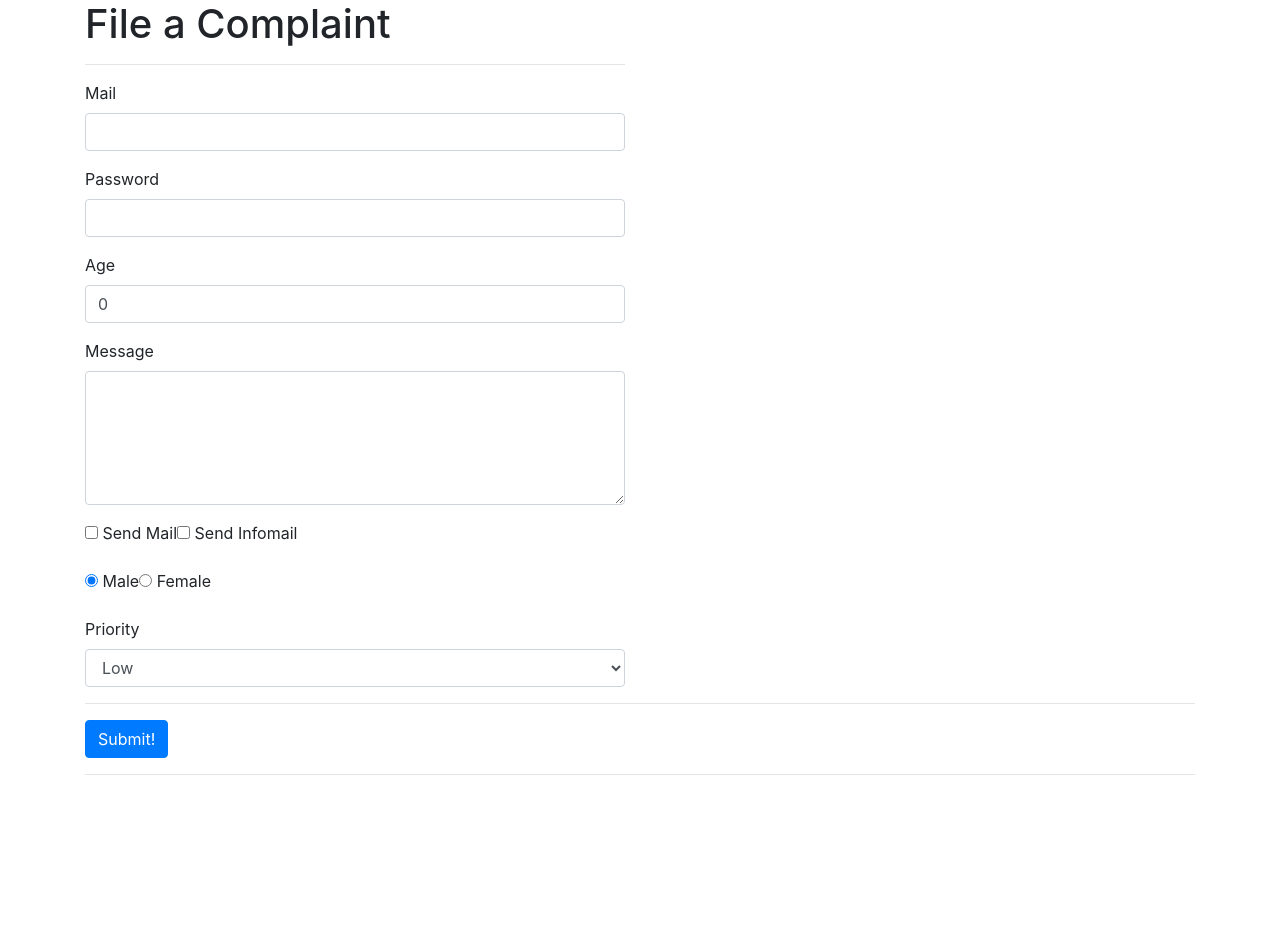
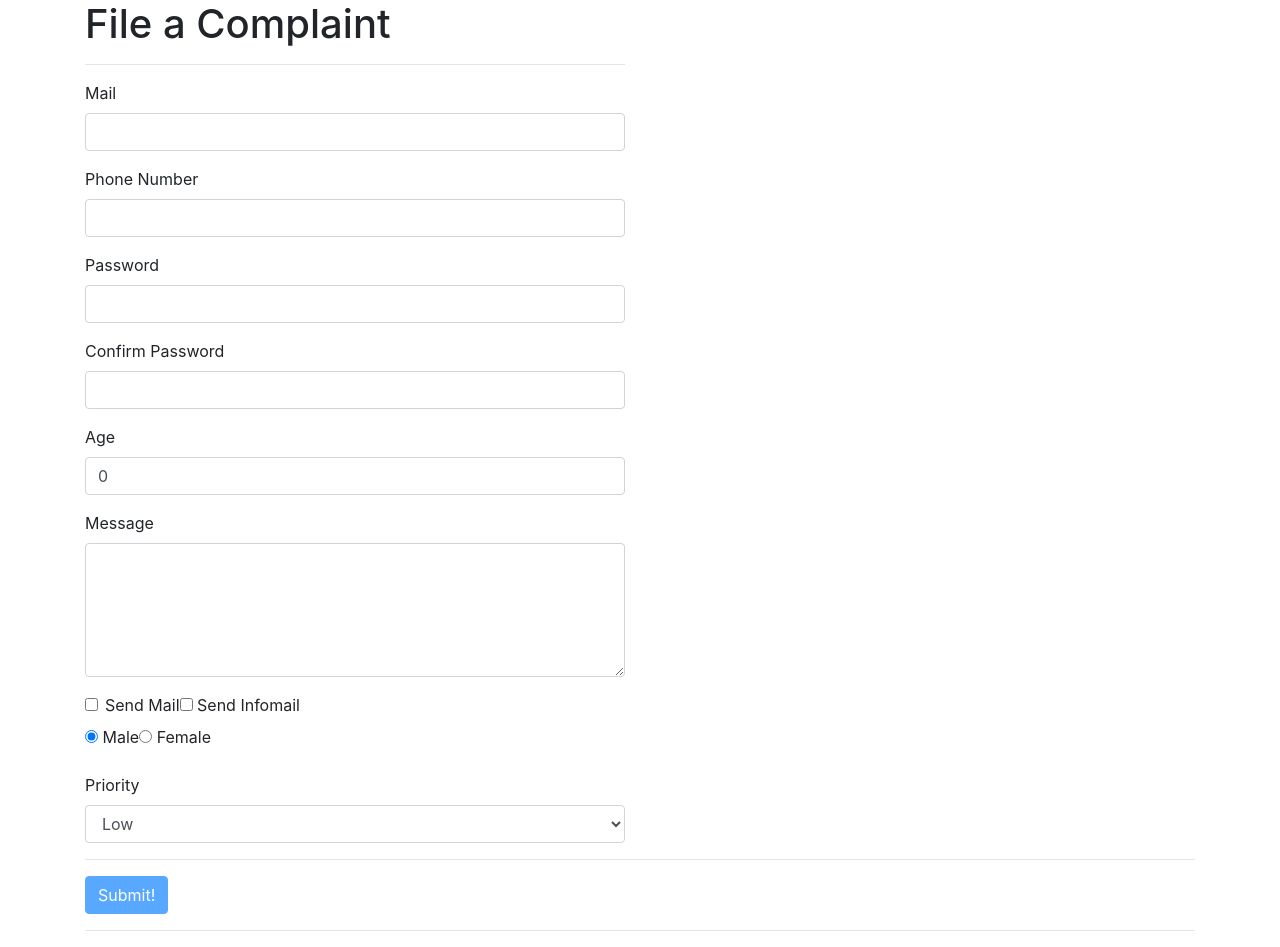
Before and after one commit to kratos619/vueapp, a Vue app: page / in a window 1280 px wide. Before the commit the page ends 800 px from the top, so only its background shows below. Built offline with nearby package versions, Linux system fonts and the light colour scheme; what vue-resource would draw is missing.

Commit message:
form validatio using vuelidate

```diff
--- a/package.json
+++ b/package.json
@@ -14,7 +14,8 @@
     "jquery": "^3.3.1",
     "popper.js": "^1.14.4",
     "vue": "^2.5.2",
-    "vue-resource": "^1.5.1"
+    "vue-resource": "^1.5.1",
+    "vuelidate": "^0.7.4"
   },
   "devDependencies": {
     "autoprefixer": "^7.1.2",
--- a/src/App.vue
+++ b/src/App.vue
@@ -1,24 +1,60 @@
 <template>
   <div id="app">
     <div class="container">
-      <form>
+      <form class="needs-validation" novalidate>
         <div class="row">
           <div class="col-xs-12 col-sm-8 col-sm-offset-2 col-md-6 col-md-offset-3">
             <h1>File a Complaint</h1>
             <hr>
             <div class="form-group">
               <label for="email">Mail</label>
-              <input v-model="userData.email" type="text" id="email" class="form-control">
+              <input
+                v-model="email"
+                type="text"
+                id="email"
+                class="form-control"
+                :class="{'is-invalid' : $v.email.$error  , 'is-valid' : $v.email.$dirty}"
+                v-on:blur="$v.email.$touch()"
+              >
+              <p v-if="!$v.email.email">
+                plese provide valid email address
+                <small class="text-muted">ex: example@example.com</small>
+              </p>
+              <p v-if="$v.email.$error">this cant be empty</p>
             </div>
             <div class="form-group">
+              <label for="mobileNumer">Phone Number</label>
+              <input
+                v-on:blur="$v.phoneNumber.$touch()"
+                type="text"
+                v-model.number="phoneNumber"
+                class="form-control"
+                :class="{'is-invalid' : $v.phoneNumber.$error  , 'is-valid' : $v.phoneNumber.$dirty}"
+              >
+              <p v-if="$v.phoneNumber.$error">
+                plese provide valid Phone Number
+                <small class="text-muted">ex: 9090909090</small>
+              </p>
+              <p v-if="$v.phoneNumber.$error">this cant be empty</p>
+            </div>
+
+            <div class="form-group">
               <label for="password">Password</label>
+              <input type="password" v-model.lazy="password" id="password" class="form-control">
+            </div>
+
+            <div class="form-group">
+              <label for="Confirm-Password">Confirm Password</label>
               <input
                 type="password"
-                v-model.lazy="userData.password"
+                :class="{'is-invalid' : !$v.confirmpassword.sameAs  , 'is-valid' : !$v.confirmpassword.$invalid}"
+                v-model="confirmpassword"
                 id="password"
                 class="form-control"
               >
             </div>
+
+            <p v-if="!$v.confirmpassword.sameAs">Not Match</p>
             <div class="form-group">
               <label for="age">Age</label>
               <input type="number" v-model.lazy.number="number" id="age" class="form-control">
@@ -35,9 +71,15 @@
         </div>
         <div class="row">
           <div class="col-xs-12 col-sm-8 col-sm-offset-2 col-md-6 col-md-offset-3">
-            <div class="form-group">
+            <div class="form-check">
               <label for="sendmail">
-                <input type="checkbox" id="sendmail" v-model="sendemail" value="SendMail"> Send Mail
+                <input
+                  class="form-check-input"
+                  type="checkbox"
+                  id="sendmail"
+                  v-model="sendemail"
+                  value="SendMail"
+                > Send Mail
               </label>
               <label for="sendInfomail">
                 <input type="checkbox" id="sendInfomail" v-model="sendemail" value="SendInfoMail"> Send Infomail
@@ -66,7 +108,11 @@
         <hr>
         <div class="row">
           <div class="col-xs-12 col-sm-8 col-sm-offset-2 col-md-6 col-md-offset-3">
-            <button v-on:click.prevent="submitForm" class="btn btn-primary">Submit!</button>
+            <button
+              v-on:click.prevent="submitForm"
+              :disabled="$v.$invalid"
+              class="btn btn-primary"
+            >Submit!</button>
           </div>
         </div>
       </form>
@@ -100,21 +146,52 @@
 </template>
 
 <script>
+import {
+  required,
+  email,
+  between,
+  numeric,
+  minValue,
+  maxValue,
+  minLength,
+  maxLength,
+  sameAs
+} from "vuelidate/lib/validators";
 export default {
   data() {
     return {
-      userData: {
-        email: "",
-        password: ""
-      },
+      phoneNumber: "",
+      email: "",
+      password: "",
       number: 0,
       message: "",
+      confirmpassword: "",
       sendemail: [],
       gender: "Male",
       selectedpriorities: "Low",
       priorities: ["High", "Medium", "Low", "very Low"],
       formSubmitted: false
     };
+  },
+  validations: {
+    email: {
+      required,
+      email
+    },
+    phoneNumber: {
+      required,
+      numeric,
+      minLength: minLength(10),
+      maxLength: maxLength(10)
+    },
+    password: {
+      required,
+      minLength: minLength(8)
+    },
+    confirmpassword: {
+      required,
+      sameAs: sameAs("password")
+    }
   },
   methods: {
     submitForm() {
--- a/src/main.js
+++ b/src/main.js
@@ -4,9 +4,9 @@ import Vue from 'vue'
 import App from './App'
 import bootstrap from 'bootstrap/dist/css/bootstrap.css'
 import VueResource from 'vue-resource';
-
+import Vuelidate from 'vuelidate';
 Vue.use(VueResource)
-
+Vue.use(Vuelidate);
 Vue.config.productionTip = false
 
 /* eslint-disable no-new */
```
Also changed, not shown: 1 other file (tests, documents, lock files or other folders).
